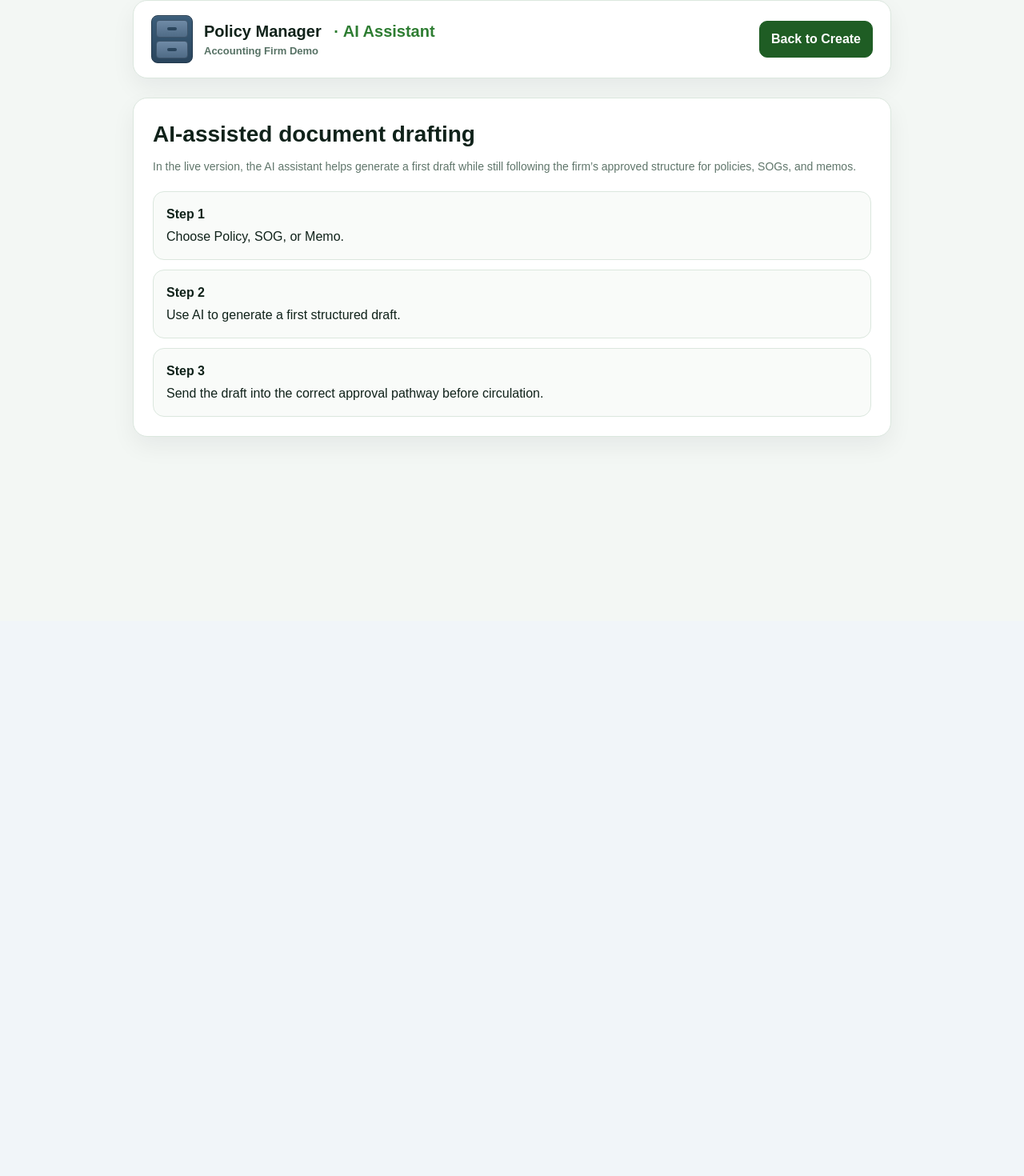
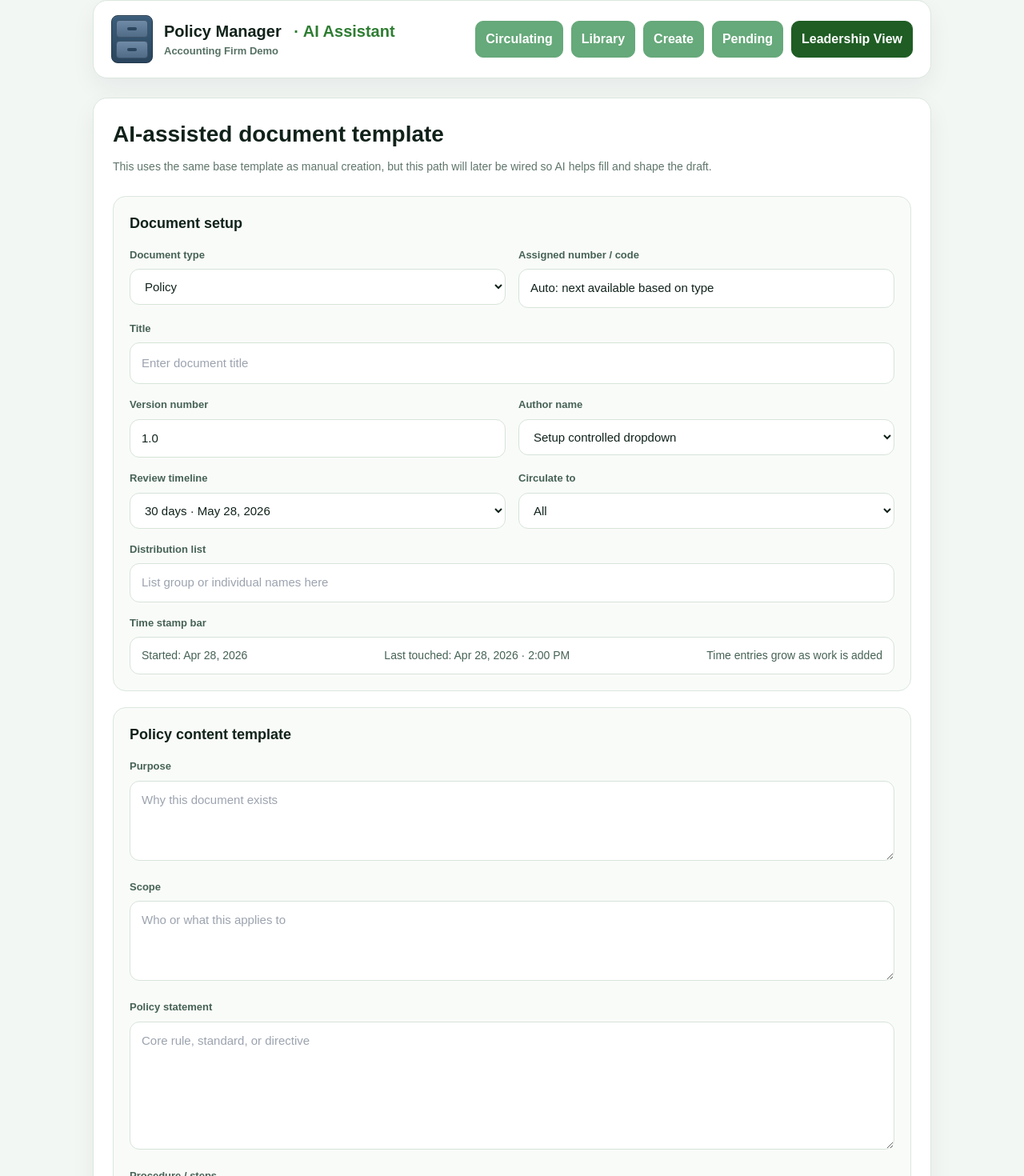
Before and after one commit to phoenixinc37-hue/policy-manager, a Next.js app: page /create/ai-assistant in a window 1280 px wide. Shown: the part 24-1494 px from the top of the page at 80% size. Before the commit the page ends 800 px from the top, so only its background shows below. Built offline with nearby package versions, Linux system fonts and the light colour scheme.

Commit message:
feat: align ai assistant page with manual template

```diff
--- a/app/create/ai-assistant/page.tsx
+++ b/app/create/ai-assistant/page.tsx
@@ -4,7 +4,7 @@ import { cabinetIcon, drawerHandle, drawerRow } from "../../cabinet";
 export default function CreateAiAssistantPage() {
   return (
     <div style={{ minHeight: "100vh", background: "#f3f7f4", color: "#10221a", fontFamily: "Arial, sans-serif" }}>
-      <div style={{ maxWidth: 980, margin: "0 auto", padding: "24px 16px 48px" }}>
+      <div style={{ maxWidth: 1080, margin: "0 auto", padding: "24px 16px 48px" }}>
         <header style={headerCard}>
           <div style={{ display: "flex", alignItems: "center", gap: 14 }}>
             <div style={cabinetIcon}>{[0, 1].map((row) => <div key={row} style={drawerRow}><div style={drawerHandle} /></div>)}</div>
@@ -13,19 +13,126 @@ export default function CreateAiAssistantPage() {
               <div style={{ fontSize: 13, color: "#567164", fontWeight: 700 }}>Accounting Firm Demo</div>
             </div>
           </div>
-          <Link href="/create" style={primaryButton}>Back to Create</Link>
+          <div style={{ display: "flex", gap: 10, flexWrap: "wrap" }}>
+            <Link href="/status" style={greenMenuButton}>Circulating</Link>
+            <Link href="/policy-index" style={greenMenuButton}>Library</Link>
+            <Link href="/create" style={greenMenuButton}>Create</Link>
+            <Link href="/pending" style={greenMenuButton}>Pending</Link>
+            <Link href="/manager" style={primaryButton}>Leadership View</Link>
+          </div>
         </header>
 
         <main style={{ marginTop: 24 }}>
           <section style={card}>
-            <div style={{ fontSize: 28, fontWeight: 800, marginBottom: 8 }}>AI-assisted document drafting</div>
-            <div style={{ fontSize: 14, color: "#60766b", lineHeight: 1.7, marginBottom: 18 }}>
-              In the live version, the AI assistant helps generate a first draft while still following the firm’s approved structure for policies, SOGs, and memos.
+            <div style={{ fontSize: 28, fontWeight: 800, marginBottom: 8 }}>AI-assisted document template</div>
+            <div style={{ fontSize: 14, color: "#60766b", lineHeight: 1.7, marginBottom: 24 }}>
+              This uses the same base template as manual creation, but this path will later be wired so AI helps fill and shape the draft.
             </div>
-            <div style={{ display: "grid", gap: 12 }}>
-              <div style={row}><strong>Step 1</strong><span>Choose Policy, SOG, or Memo.</span></div>
-              <div style={row}><strong>Step 2</strong><span>Use AI to generate a first structured draft.</span></div>
-              <div style={row}><strong>Step 3</strong><span>Send the draft into the correct approval pathway before circulation.</span></div>
+
+            <div style={sectionCard}>
+              <div style={sectionTitle}>Document setup</div>
+              <div style={gridTwo}>
+                <div>
+                  <label style={label}>Document type</label>
+                  <select style={inputStyle} defaultValue="Policy">
+                    <option>Policy</option>
+                    <option>SOG</option>
+                    <option>Memo</option>
+                  </select>
+                </div>
+                <div>
+                  <label style={label}>Assigned number / code</label>
+                  <input style={inputStyle} value="Auto: next available based on type" readOnly />
+                </div>
+                <div style={fullWidth}>
+                  <label style={label}>Title</label>
+                  <input style={titleInputStyle} placeholder="Enter document title" />
+                </div>
+                <div>
+                  <label style={label}>Version number</label>
+                  <input style={inputStyle} placeholder="Enter version number or auto assign" defaultValue="1.0" />
+                </div>
+                <div>
+                  <label style={label}>Author name</label>
+                  <select style={inputStyle} defaultValue="Setup controlled dropdown">
+                    <option>Setup controlled dropdown</option>
+                    <option>Scott Wilde</option>
+                    <option>Jack Wilde</option>
+                    <option>Dawn</option>
+                    <option>Penny</option>
+                    <option>Kat</option>
+                  </select>
+                </div>
+                <div>
+                  <label style={label}>Review timeline</label>
+                  <select style={inputStyle} defaultValue="30 days · May 28, 2026">
+                    <option>30 days · May 28, 2026</option>
+                    <option>Quarterly · Jul 28, 2026</option>
+                    <option>Semi annually · Oct 28, 2026</option>
+                    <option>Annually · Apr 28, 2027</option>
+                    <option>Bi annually · Apr 28, 2028</option>
+                  </select>
+                </div>
+                <div>
+                  <label style={label}>Circulate to</label>
+                  <select style={inputStyle} defaultValue="All">
+                    <option>All</option>
+                    <option>All leadership</option>
+                    <option>All team</option>
+                    <option>Groups</option>
+                    <option>Individual team members</option>
+                  </select>
+                </div>
+                <div style={fullWidth}>
+                  <label style={label}>Distribution list</label>
+                  <input style={inputStyle} placeholder="List group or individual names here" />
+                </div>
+                <div style={fullWidth}>
+                  <label style={label}>Time stamp bar</label>
+                  <div style={timeStampBar}>
+                    <span>Started: Apr 28, 2026</span>
+                    <span>Last touched: Apr 28, 2026 · 2:00 PM</span>
+                    <span>Time entries grow as work is added</span>
+                  </div>
+                </div>
+              </div>
+            </div>
+
+            <div style={sectionCard}>
+              <div style={sectionTitle}>Policy content template</div>
+              <div style={stackWrap}>
+                <div>
+                  <label style={label}>Purpose</label>
+                  <textarea style={textAreaStyle} placeholder="Why this document exists" />
+                </div>
+                <div>
+                  <label style={label}>Scope</label>
+                  <textarea style={textAreaStyle} placeholder="Who or what this applies to" />
+                </div>
+                <div>
+                  <label style={label}>Policy statement</label>
+                  <textarea style={largeTextAreaStyle} placeholder="Core rule, standard, or directive" />
+                </div>
+                <div>
+                  <label style={label}>Procedure / steps</label>
+                  <textarea style={largeTextAreaStyle} placeholder="Operational steps or working instructions" />
+                </div>
+                <div>
+                  <label style={label}>Exceptions / notes</label>
+                  <textarea style={textAreaStyle} placeholder="Exceptions, edge cases, or extra notes" />
+                </div>
+                <div>
+                  <label style={label}>Definitions</label>
+                  <textarea style={textAreaStyle} placeholder="Define important terms used in this document" />
+                </div>
+                <div>
+                  <label style={label}>Attachments / references</label>
+                  <textarea style={textAreaStyle} placeholder="List linked files, source material, or reference documents" />
+                </div>
+              </div>
+            </div>
+            <div style={{ display: "flex", justifyContent: "flex-end", marginTop: 24 }}>
+              <button style={saveButton}>Save</button>
             </div>
           </section>
         </main>
@@ -36,5 +143,17 @@ export default function CreateAiAssistantPage() {
 
 const headerCard = { display: "flex", justifyContent: "space-between", alignItems: "center", background: "#ffffff", border: "1px solid #dbe7de", borderRadius: 18, padding: "18px 22px", boxShadow: "0 12px 30px rgba(15, 23, 42, 0.06)", gap: 16, flexWrap: "wrap" as const };
 const card = { background: "#ffffff", borderRadius: 18, padding: 24, border: "1px solid #dbe7de", boxShadow: "0 12px 30px rgba(15, 23, 42, 0.06)" };
-const row = { display: "grid", gap: 4, borderRadius: 14, border: "1px solid #dbe7de", background: "#f9fbf9", padding: 16 };
-const primaryButton = { textDecoration: "none", background: "#1f5d24", color: "#ffffff", padding: "10px 14px", borderRadius: 10, fontWeight: 700, border: "1px solid #1f5d24" };
+const sectionCard = { borderRadius: 16, border: "1px solid #dbe7de", background: "#f9fbf9", padding: 20, marginBottom: 20 };
+const sectionTitle = { fontSize: 18, fontWeight: 800, marginBottom: 16 };
+const gridTwo = { display: "grid", gridTemplateColumns: "repeat(2, minmax(0, 1fr))", gap: 16 };
+const fullWidth = { gridColumn: "1 / -1" };
+const stackWrap = { display: "grid", gap: 16 };
+const label = { display: "block", fontSize: 13, fontWeight: 700, color: "#466255", marginBottom: 8 };
+const inputStyle = { width: "100%", padding: "12px 14px", borderRadius: 12, border: "1px solid #d6e4d8", background: "#ffffff", fontSize: 15, color: "#10221a", boxSizing: "border-box" as const };
+const titleInputStyle = { width: "100%", padding: "12px 14px", borderRadius: 12, border: "1px solid #d6e4d8", background: "#ffffff", fontSize: 15, color: "#10221a", boxSizing: "border-box" as const, minHeight: 52 };
+const timeStampBar = { display: "flex", justifyContent: "space-between", gap: 12, flexWrap: "wrap" as const, padding: "12px 14px", borderRadius: 12, border: "1px solid #d6e4d8", background: "#ffffff", fontSize: 14, color: "#466255" };
+const textAreaStyle = { width: "100%", minHeight: 100, padding: "12px 14px", borderRadius: 12, border: "1px solid #d6e4d8", background: "#ffffff", fontSize: 15, color: "#10221a", boxSizing: "border-box" as const, resize: "vertical" as const };
+const largeTextAreaStyle = { width: "100%", minHeight: 160, padding: "12px 14px", borderRadius: 12, border: "1px solid #d6e4d8", background: "#ffffff", fontSize: 15, color: "#10221a", boxSizing: "border-box" as const, resize: "vertical" as const };
+const greenMenuButton = { textDecoration: "none", background: "#66a97a", color: "#ffffff", padding: "10px 12px", borderRadius: 10, fontWeight: 700, border: "1px solid #66a97a" };
+const primaryButton = { textDecoration: "none", background: "#1f5d24", color: "#ffffff", padding: "10px 12px", borderRadius: 10, fontWeight: 700, border: "1px solid #1f5d24" };
+const saveButton = { background: "#1f5d24", color: "#ffffff", padding: "12px 18px", borderRadius: 10, fontWeight: 800, border: "1px solid #1f5d24" };
```
